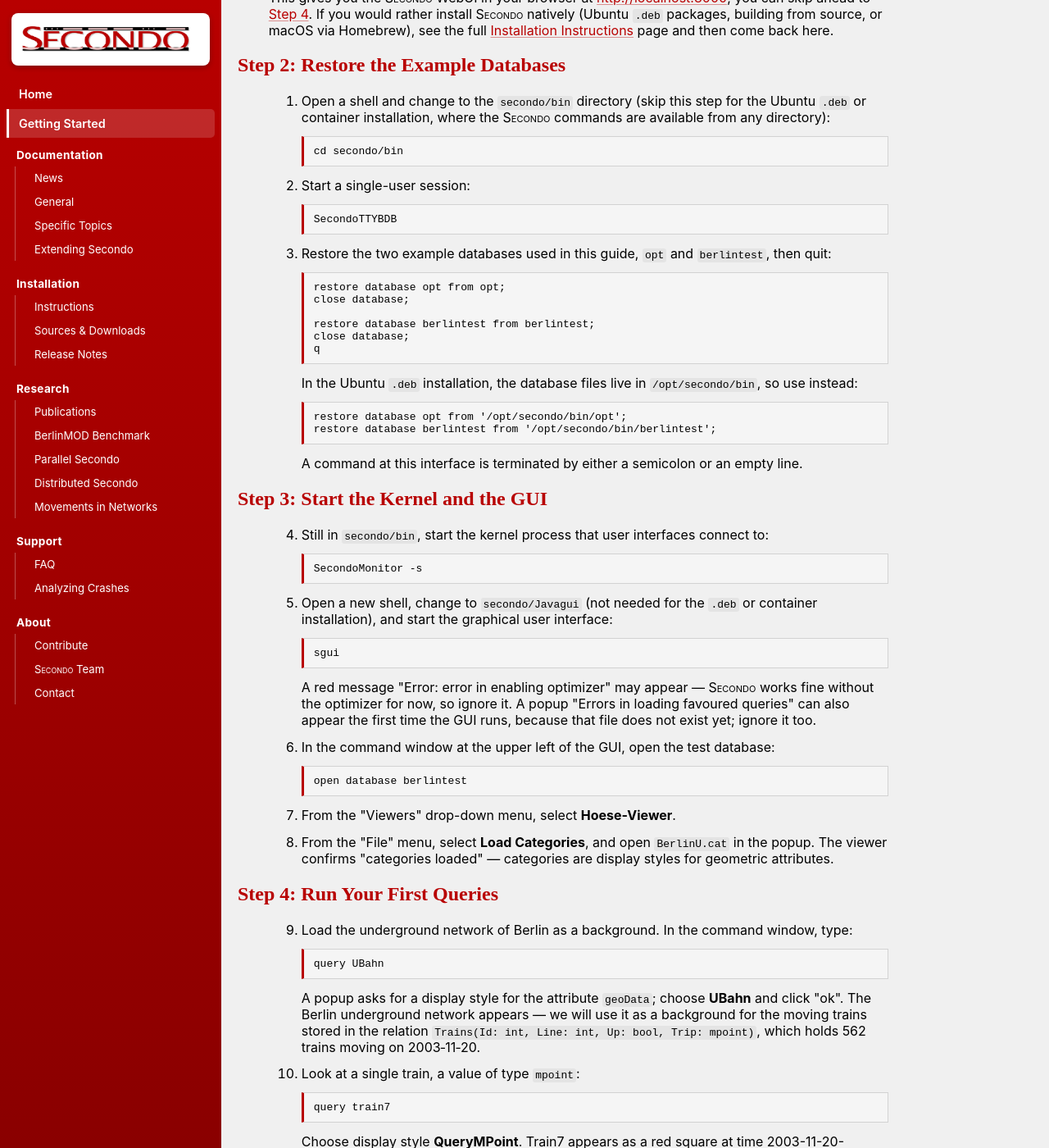
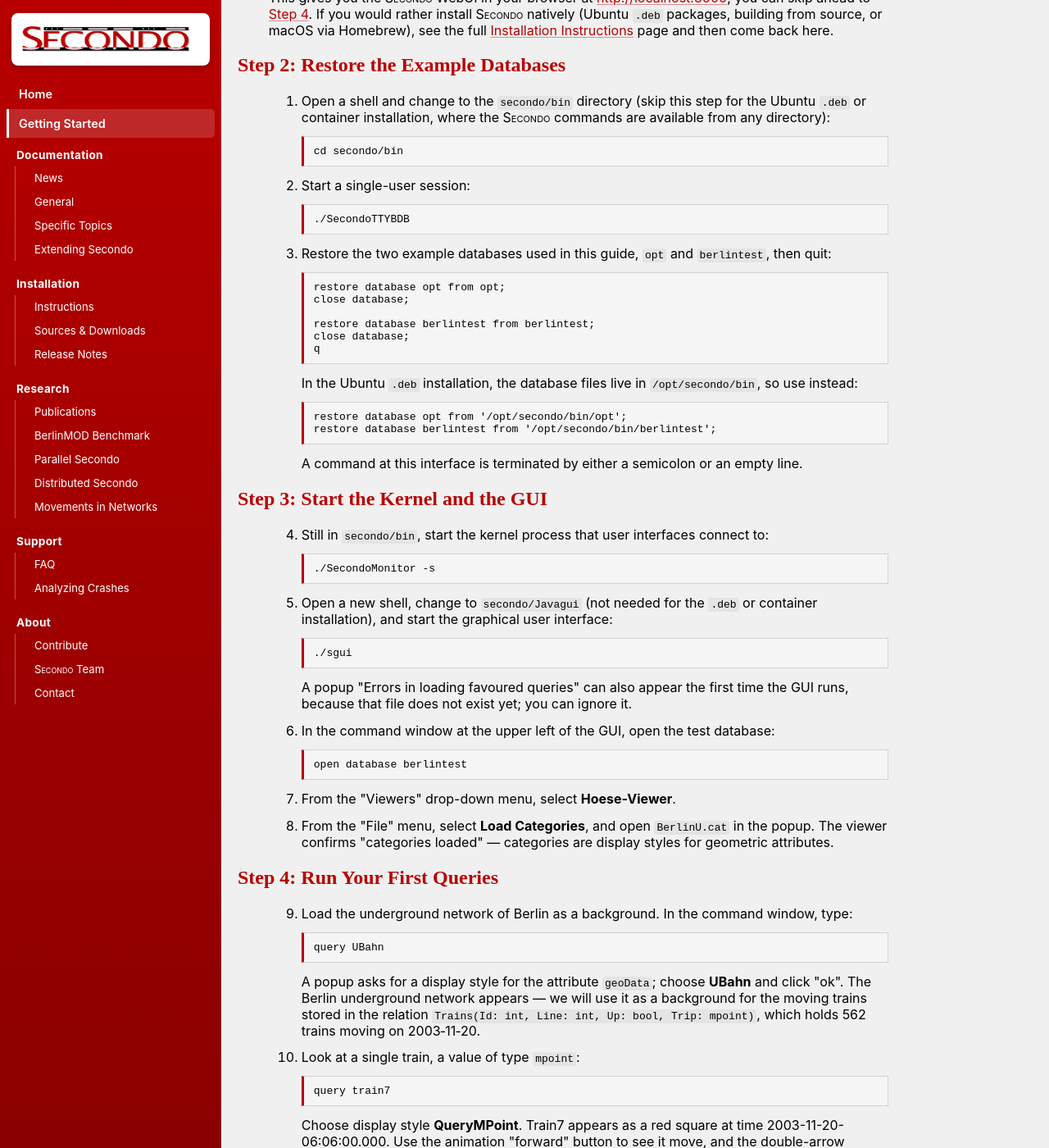
Before and after one commit to secondo-database/secondo-database.github.io, a Jekyll site: the page built from content_getting_started.html, in a window 1280 px wide and 1400 px high, scrolled down 1296 px. Shown: the whole window at 82% size. Built offline with Jekyll 4.4.1, drawn with Linux system fonts in a browser that asks for light colours.

Commit message:
Update tutorial

```diff
--- a/content_getting_started.html
+++ b/content_getting_started.html
@@ -99,7 +99,7 @@ Ubuntu <code>.deb</code> or container installation, where the
 </li>
 <li>
 Start a single-user session:
-<pre>SecondoTTYBDB</pre>
+<pre>./SecondoTTYBDB</pre>
 </li>
 <li>
 Restore the two example databases used in this guide, <code>opt</code> and
@@ -124,16 +124,14 @@ A command at this interface is terminated by either a semicolon or an empty line
 <ol start="4">
 <li>
 Still in <code>secondo/bin</code>, start the kernel process that user interfaces connect to:
-<pre>SecondoMonitor -s</pre>
+<pre>./SecondoMonitor -s</pre>
 </li>
 <li>
 Open a new shell, change to <code>secondo/Javagui</code> (not needed for the
 <code>.deb</code> or container installation), and start the graphical user interface:
-<pre>sgui</pre>
-A red message "Error: error in enabling optimizer" may appear &mdash;
-<span class="secondo">Secondo</span> works fine without the optimizer for now, so ignore it.
+<pre>./sgui</pre>
 A popup "Errors in loading favoured queries" can also appear the first time the GUI runs,
-because that file does not exist yet; ignore it too.
+because that file does not exist yet; you can ignore it.
 </li>
 <li>
 In the command window at the upper left of the GUI, open the test database:
```
